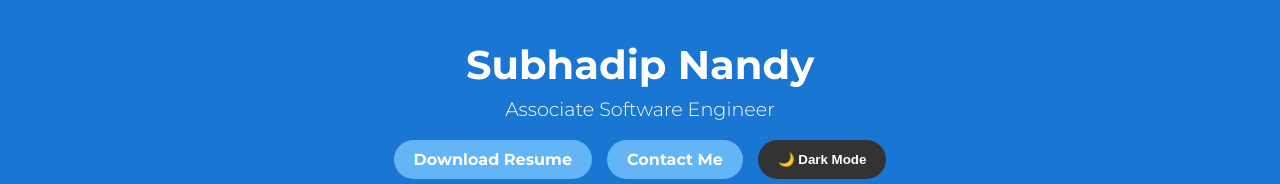
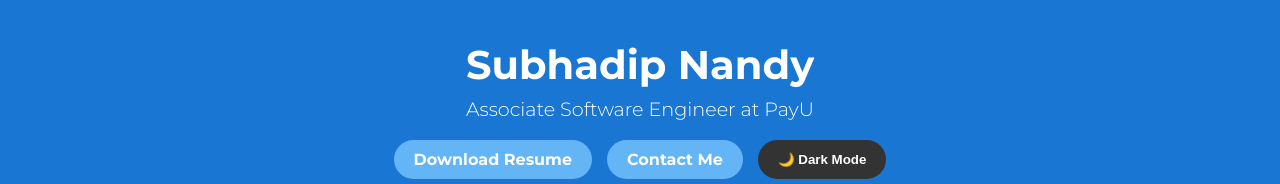
Before and after one commit to Subhadip-decode/Portfolio, a plain HTML site: page index.html in a window 1280 px wide. Shown: the top 184 px of the page. Drawn offline with Linux system fonts and the light colour scheme.

Commit message:
Updating postion info

```diff
--- a/index.html
+++ b/index.html
@@ -12,7 +12,7 @@
     <header>
         <div class="container">
             <h1>Subhadip Nandy</h1>
-            <p>Associate Software Engineer</p>
+            <p>Associate Software Engineer at PayU</p>
             <div class="header-buttons">
                 <a href="https://drive.google.com/file/d/1a7bKgOZ2CrqltsgalzHpb0OCeXUWsV5y/view?usp=drive_link" download class="resume-button">Download Resume</a>
                 <a href="#contact" class="contact-button">Contact Me</a>
```
